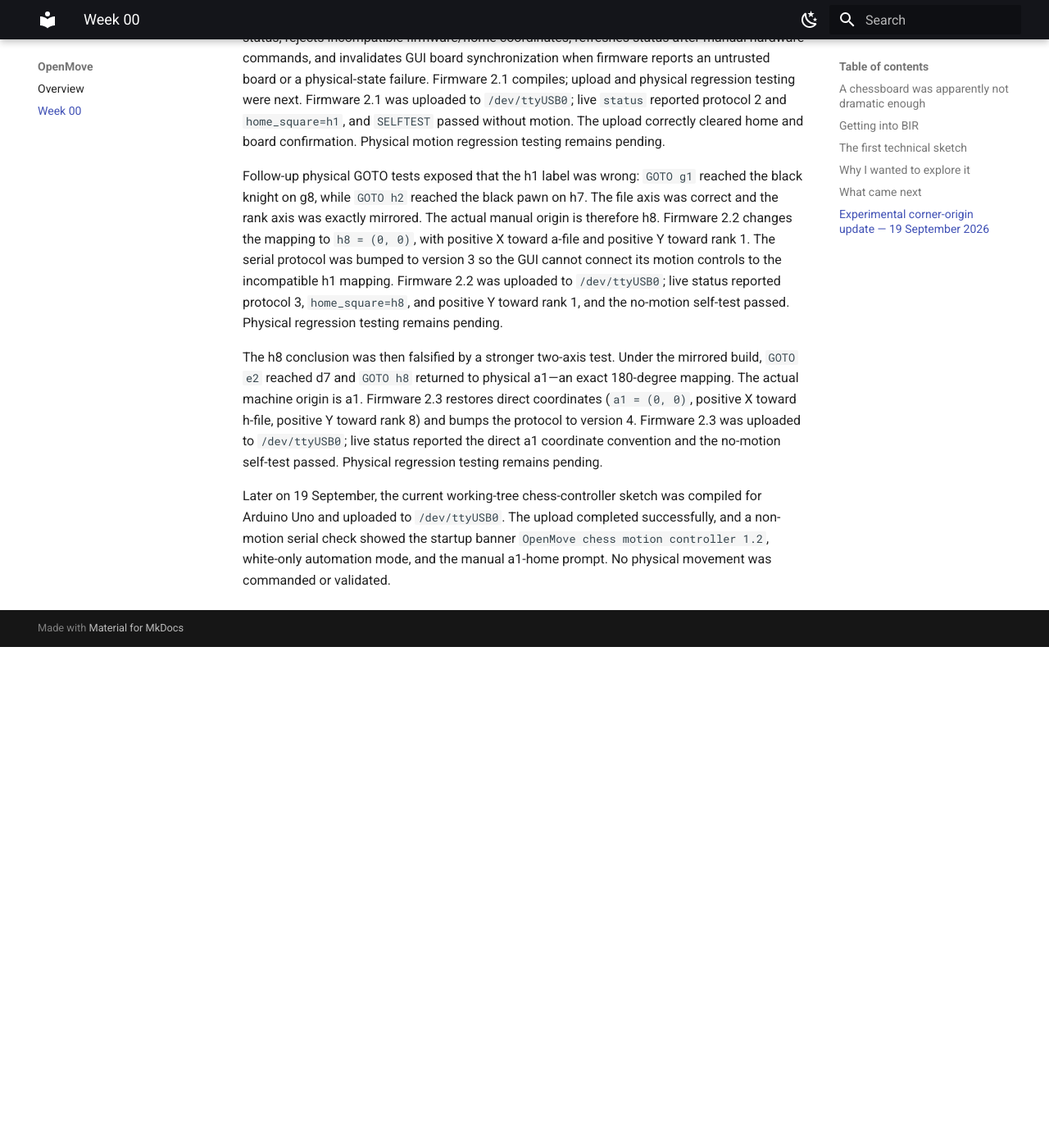
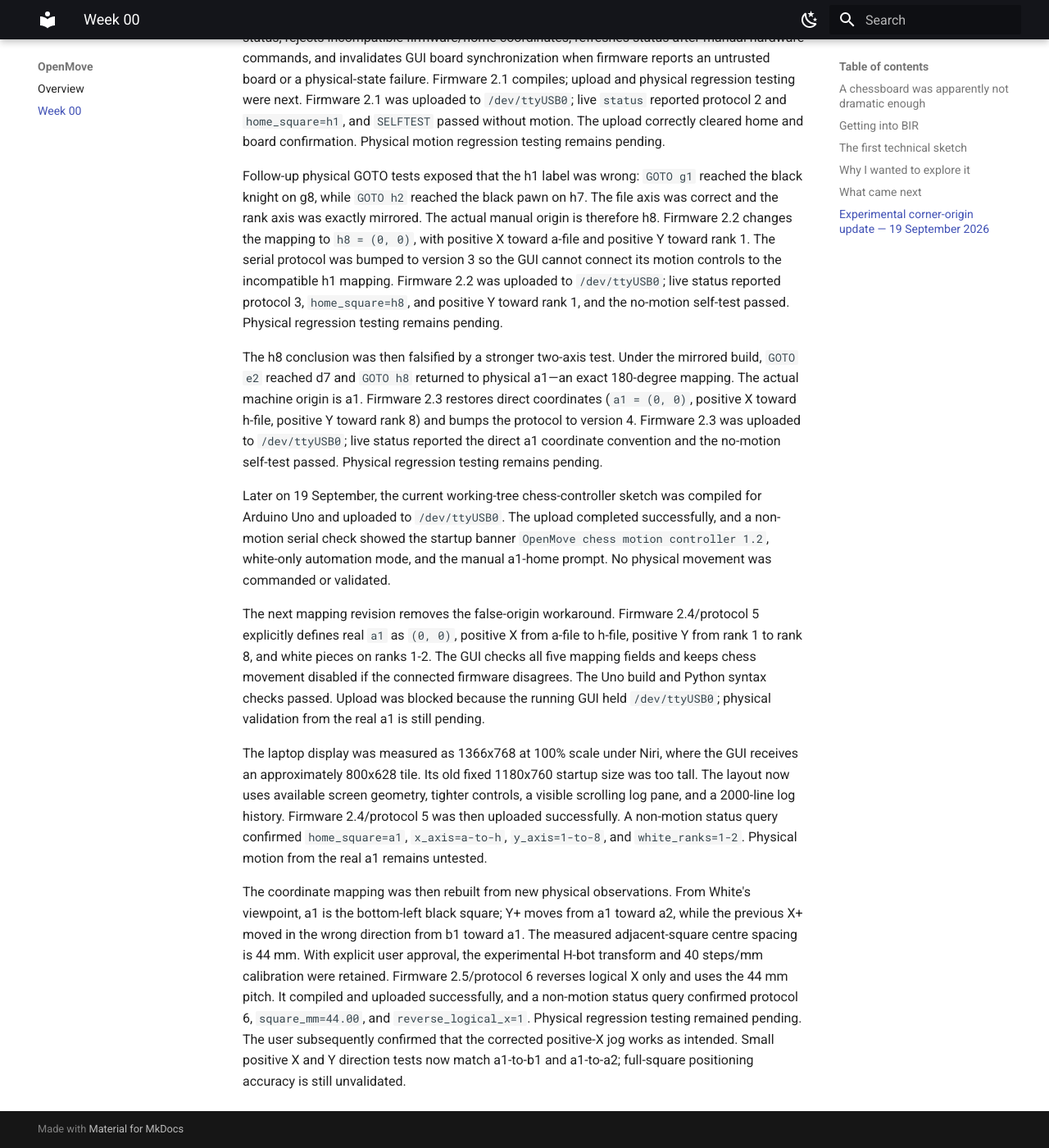
Before and after one commit to BuilderinResidencyTinkerspace/OpenMove, an MkDocs documentation site: the page built from docs/week-00.md, in a window 1280 px wide and 1400 px high, scrolled down 2152 px. Shown: the whole window at 82% size. Built offline with MkDocs 1.6.1 and Material for MkDocs 9.7.7, drawn with Linux system fonts in a browser that asks for light colours; before the commit the page ends 2941 px from its top, so only the background shows below that.

Commit message:
Calibrate a1 motion mapping

```diff
--- a/docs/week-00.md
+++ b/docs/week-00.md
@@ -99,3 +99,32 @@ compiled for Arduino Uno and uploaded to `/dev/ttyUSB0`. The upload completed
 successfully, and a non-motion serial check showed the startup banner
 `OpenMove chess motion controller 1.2`, white-only automation mode, and the
 manual a1-home prompt. No physical movement was commanded or validated.
+
+The next mapping revision removes the false-origin workaround. Firmware
+2.4/protocol 5 explicitly defines real `a1` as `(0, 0)`, positive X from a-file
+to h-file, positive Y from rank 1 to rank 8, and white pieces on ranks 1-2. The
+GUI checks all five mapping fields and keeps chess movement disabled if the
+connected firmware disagrees. The Uno build and Python syntax checks passed.
+Upload was blocked because the running GUI held `/dev/ttyUSB0`; physical
+validation from the real a1 is still pending.
+
+The laptop display was measured as 1366x768 at 100% scale under Niri, where the
+GUI receives an approximately 800x628 tile. Its old fixed 1180x760 startup size
+was too tall. The layout now uses available screen geometry, tighter controls,
+a visible scrolling log pane, and a 2000-line log history. Firmware 2.4/protocol
+5 was then uploaded successfully. A non-motion status query confirmed
+`home_square=a1`, `x_axis=a-to-h`, `y_axis=1-to-8`, and `white_ranks=1-2`.
+Physical motion from the real a1 remains untested.
+
+The coordinate mapping was then rebuilt from new physical observations. From
+White's viewpoint, a1 is the bottom-left black square; Y+ moves from a1 toward
+a2, while the previous X+ moved in the wrong direction from b1 toward a1. The
+measured adjacent-square centre spacing is 44 mm. With explicit user approval,
+the experimental H-bot transform and 40 steps/mm calibration were retained.
+Firmware 2.5/protocol 6 reverses logical X only and uses the 44 mm pitch. It
+compiled and uploaded successfully, and a non-motion status query confirmed
+protocol 6, `square_mm=44.00`, and `reverse_logical_x=1`. Physical regression
+testing remained pending. The user subsequently confirmed that the corrected
+positive-X jog works as intended. Small positive X and Y direction tests now
+match a1-to-b1 and a1-to-a2; full-square positioning accuracy is still
+unvalidated.
```
Also changed, not shown: .agents/PROJECT_MEMORY.md (+24 -0 lines), 2 other files.
